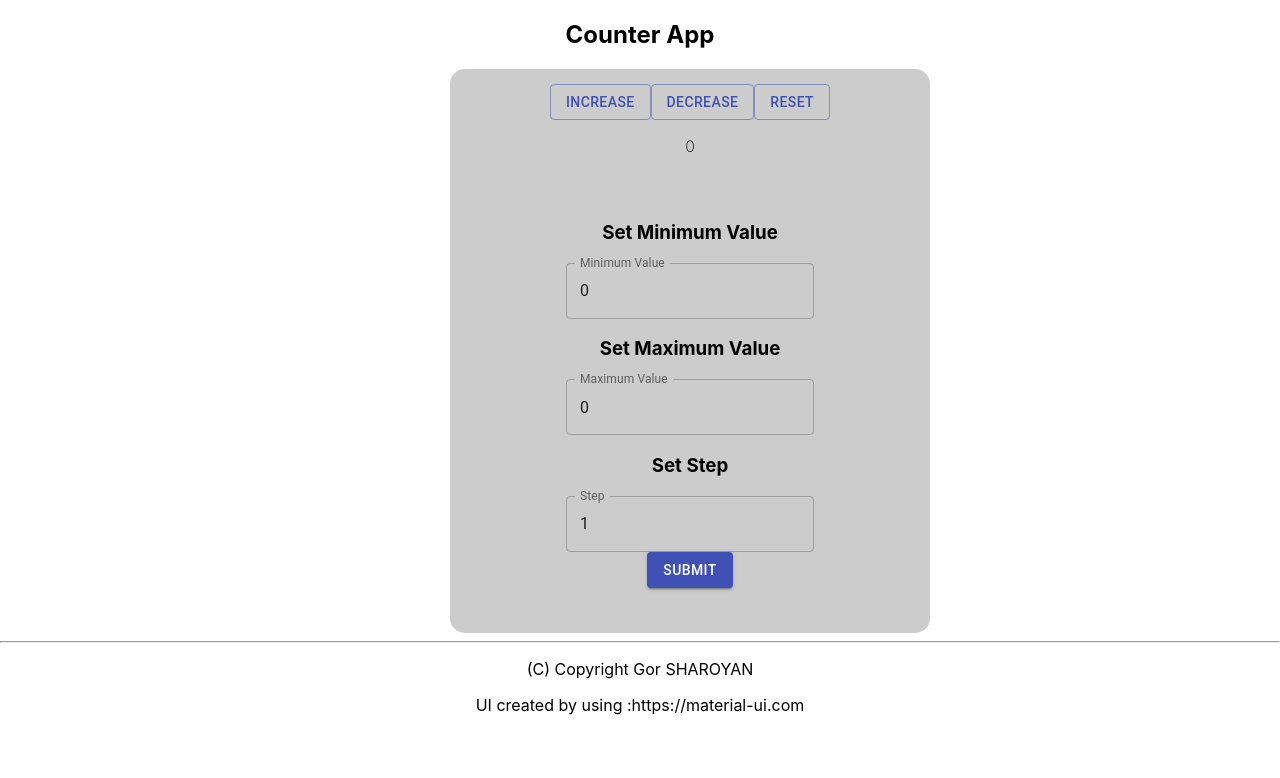
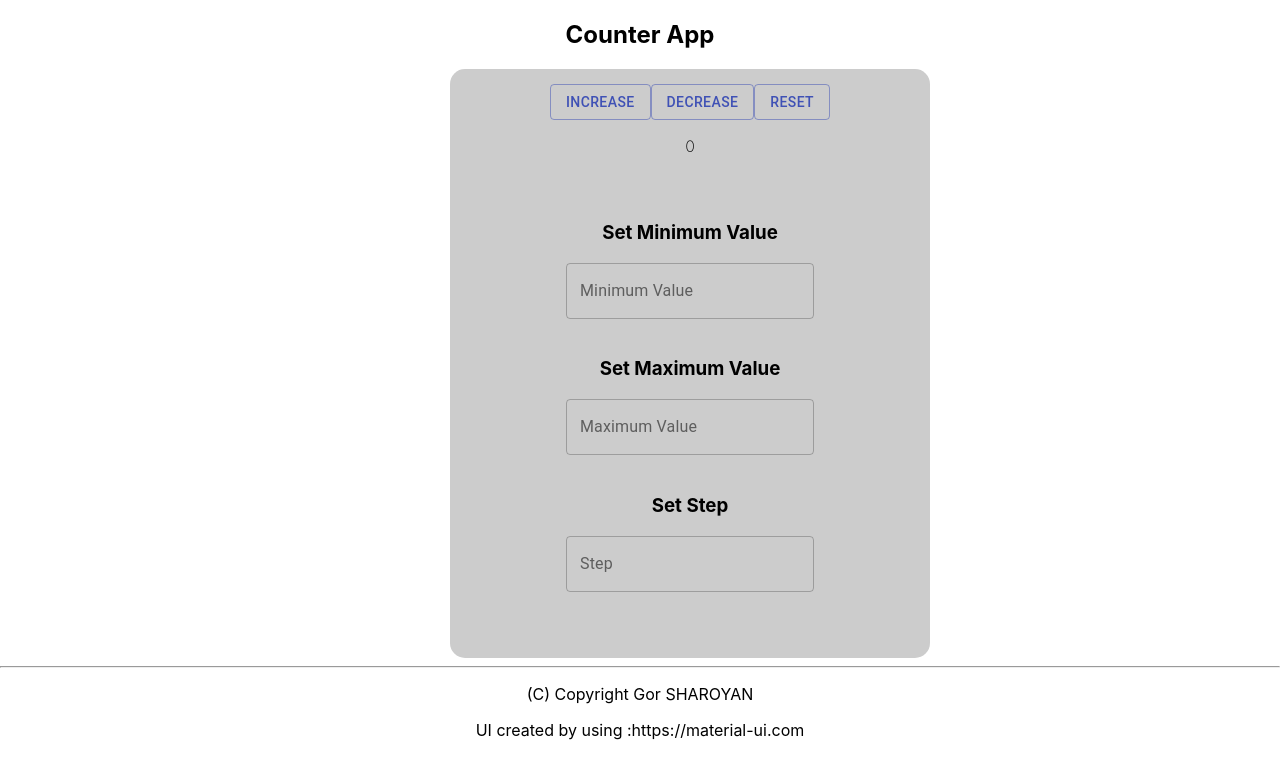
Before and after one commit to GorSharoyan/React_HW-20-, a React (Create React App) app: page / in a window 1280 px wide. Shown: the top 778 px of the page. Built offline with nearby package versions, Linux system fonts and the light colour scheme.

Commit message:
removed form adn submit button

```diff
--- a/src/App.js
+++ b/src/App.js
@@ -1,150 +1,160 @@
-import React from 'react';
-import './App.css';
-import Button from '@material-ui/core/Button';
-import TextField from '@material-ui/core/TextField';
+import React from "react";
+import "./App.css";
+import Button from "@material-ui/core/Button";
+import TextField from "@material-ui/core/TextField";
 
-
-
-
-export default class App extends React.Component{
-    constructor(props){
+export default class App extends React.Component {
+  constructor(props) {
     super(props);
 
-        this.state= {
-            count:0,
-            step:1,
-            maxVal:0,
-            minVal:0,
-        }
+    this.state = {
+      count: 0,
+      step: 1,
+      maxVal: 10,
+      minVal: 0,
+      error: "",
+    };
   }
   //Buttons
 
-    handleIncrease=()=>{
-        if(this.state.count<this.state.maxVal){
-        this.setState((prevState)=>({
-            count:prevState.count+Number(prevState.step),
-        }))
+  handleIncrease = () => {
+    if (this.state.count < this.state.maxVal) {
+      this.setState((prevState) => ({
+        count: prevState.count + Number(prevState.step),
+      }));
     }
+  };
+
+  handleDecrease = () => {
+    if (this.state.count > this.state.minVal) {
+      this.setState((prevState) => ({
+        count: prevState.count - Number(prevState.step),
+      }));
     }
+  };
 
-
-    handleDecrease=()=>{
-        if(this.state.count>this.state.minVal){
-       this.setState((prevState)=>({
-            count:prevState.count-Number(prevState.step),
-        }))
-     }
-    }
-
-
-    handleReset=()=>{
-        this.setState((prevState)=>({
-            count:0,
-            step:1,
-            maxVal:0,
-            minVal:0,
-        }))
-
-    }
+  handleReset = () => {
+    localStorage.setItem("state", JSON.stringify(this.state));
+    this.setState((prevState) => ({
+      count: 0,
+      step: 1,
+      maxVal: 0,
+      minVal: 10,
+    }));
+  };
   //Form
 
-    handleMinVal=(event)=>{
-      let validValue=!Number.isNaN(Number(event.target.value));
-      if(validValue){
+  handleMinVal = (event) => {
+    let validValue = !Number.isNaN(Number(event.target.value));
+    if (validValue) {
       this.setState({
-            minVal:event.target.value
-        })
+        minVal: event.target.value,
+        error: "",
+      });
+    } else {
+      this.setState({
+        error: "Invaild Data !!!",
+      });
     }
+  };
+
+  handleMaxVal = (event) => {
+    let validValue = !Number.isNaN(Number(event.target.value));
+    if (validValue) {
+      this.setState({
+        maxVal: event.target.value,
+        error: "",
+      });
+    } else {
+      this.setState({
+        error: "Invaild Data !!!",
+      });
     }
-    handleMaxVal=(event)=>{
-        let validValue=!Number.isNaN(Number(event.target.value));
-        if(validValue){
+  };
+
+  handleStep = (event) => {
+    let validValue = !Number.isNaN(Number(event.target.value));
+    if (validValue) {
       this.setState({
-            maxVal:event.target.value
-        })
+        step: event.target.value,
+        error: "",
+      });
+    } else {
+      this.setState({
+        error: "Invaild Data !!!",
+      });
     }
-    }
-    handleStep=(event)=>{
-        this.setState({
-            step:event.target.value
-        })
-    }
-    handleSubmit=(event)=>{
-        localStorage.setItem('state',JSON.stringify(this.state))
-
-    }
-
+  };
 
   //Render
-    render(){
-        return(
+  render() {
+    return (
       <body>
-            <div className='counter-app'>
-               <div className='button-bar'>
-                    <Button variant="outlined"
+        <div className="counter-app">
+          <div className="button-bar">
+            <Button
+              variant="outlined"
               size="medium"
               color="primary"
-                     onClick={this.handleIncrease}>
+              onClick={this.handleIncrease}
+            >
               Increase
             </Button>
-                    <Button variant="outlined" s
+            <Button
+              variant="outlined"
+              s
               ize="medium"
               color="primary"
-                    onClick={this.handleDecrease}>
+              onClick={this.handleDecrease}
+            >
               Decrease
             </Button>
-                    <Button variant="outlined"
+            <Button
+              variant="outlined"
               size="medium"
               color="primary"
-                    onClick={this.handleReset}>
+              onClick={this.handleReset}
+            >
               Reset
             </Button>
           </div>
-                <div className='counter-value'>
+          <div className="counter-value">
             <p>{this.state.count}</p>
           </div>
-                <div className='input-form'>
-                    <form onSubmit={this.handleSubmit}>
-                        <label >
+          <div className="input-form">
+            <label>
               <h3>Set Minimum Value</h3>
-                            <TextField id="outlined-basic"
+              <TextField
+                id="outlined-basic"
                 label="Minimum Value"
                 variant="outlined"
-                             type='number'
-                             value={this.state.minVal}
-                             onChange={this.handleMinVal}  />
+                onChange={this.handleMinVal}
+              />
             </label>
             <br></br>
             <label>
               <h3>Set Maximum Value</h3>
-                            <TextField id="outlined-basic"
+              <TextField
+                id="outlined-basic"
                 label="Maximum Value"
                 variant="outlined"
-                               type='number'
-                             value={this.state.maxVal}
-                              onChange={this.handleMaxVal} />
+                onChange={this.handleMaxVal}
+              />
             </label>
             <br></br>
             <label>
               <h3>Set Step</h3>
-                            <TextField id="outlined-basic"
+              <TextField
+                id="outlined-basic"
                 label="Step"
                 variant="outlined"
-                            type='number'
-                            value={this.state.step}
-                            onChange={this.handleStep} />
+                onChange={this.handleStep}
+              />
+              <h4 style={{ color: "red" }}>{this.state.error}</h4>
             </label>
-                        <br></br>
-                            <Button variant="contained"
-                            color="primary"
-                            href="#contained-buttons"
-                            onClick={this.handleSubmit} >
-                                Submit
-                           </Button>
-                    </form>
           </div>
         </div>
       </body>
-        )
+    );
   }
 }
--- a/src/index.js
+++ b/src/index.js
@@ -5,6 +5,7 @@ import App from './App';
 import * as serviceWorker from './serviceWorker';
 import Header from './components/Header/Header'
 import Footer from './components/Footer/Footer'
+
 ReactDOM.render(
   <React.StrictMode>
     <Header />
```
Lines whose indentation alone changed are shown as unchanged.
